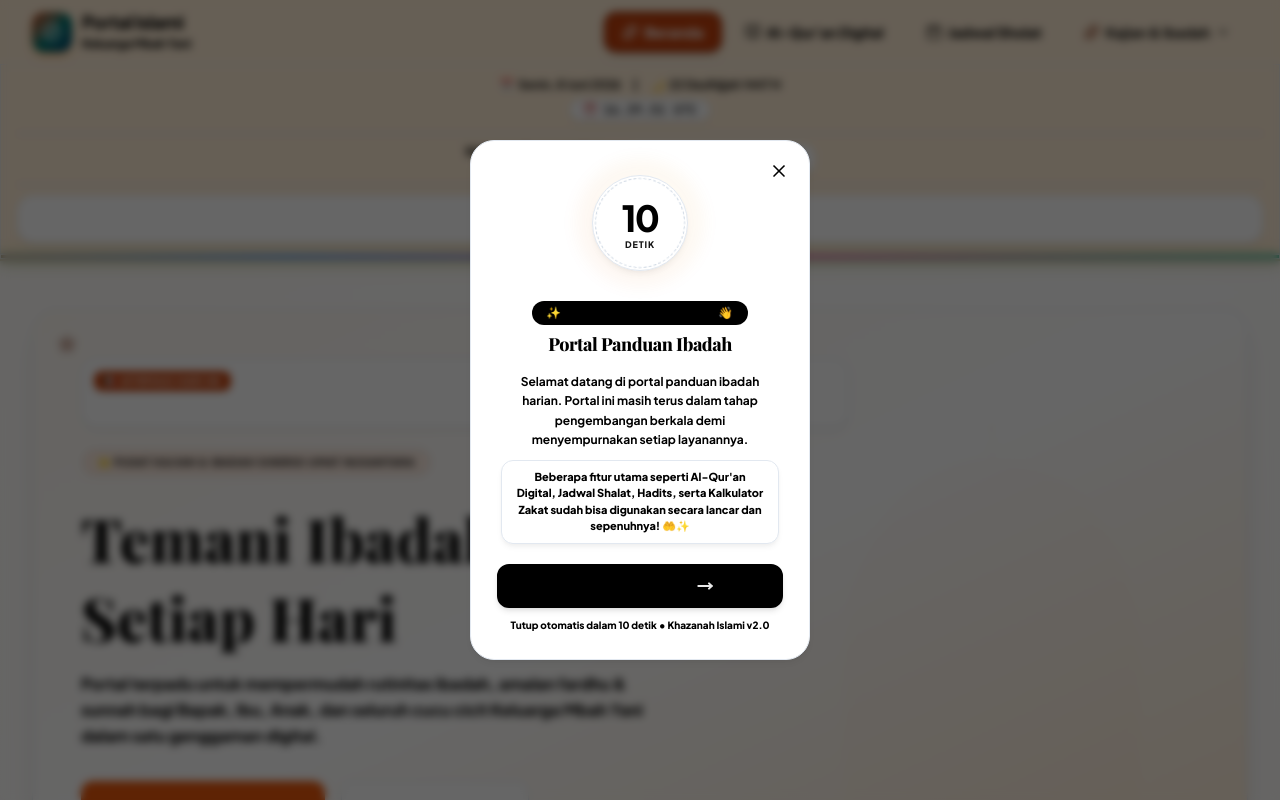
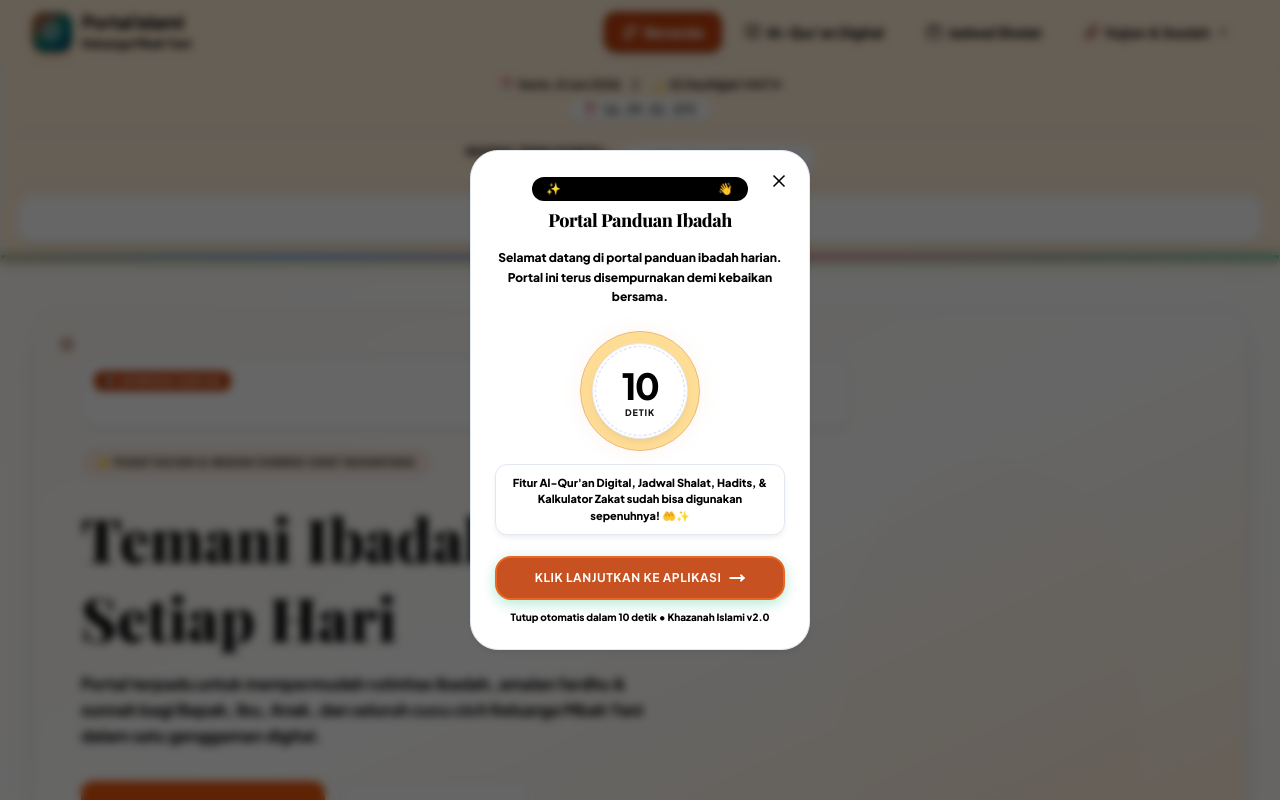
Before and after one commit to suryaprismaaa-bot/mbahyani, a React (Vite) app: page / in a window 1280 px wide. Shown: the top 800 px of the page. Built offline with nearby package versions, Linux system fonts and the light colour scheme; a web font is replaced by a local one.

Commit message:
feat(ui): add animated glow effect to modal card
Enhance the visual appeal of the dev modal by adding an infinite blinking border and box-shadow animation, and adjust card styling for improved aesthetics.

```diff
--- a/src/App.tsx
+++ b/src/App.tsx
@@ -944,13 +944,30 @@ export default function App() {
               className="absolute inset-0 bg-slate-900/60 backdrop-blur-xs"
             />
 
-            {/* Glowing minimalist modal card */}
+            {/* Glowing minimalist modal card that blinks/glows keyframes */}
             <motion.div
               initial={{ opacity: 0, scale: 0.95, y: 40 }}
-              animate={{ opacity: 1, scale: 1, y: 0 }}
+              animate={{
+                opacity: 1,
+                scale: 1,
+                y: 0,
+                borderColor: ["#020617", "#f59e0b", "#10b981", "#020617"],
+                boxShadow: [
+                  "0 25px 60px -15px rgba(0,0,0,0.18)",
+                  "0 0 35px rgba(245, 158, 11, 0.45)",
+                  "0 0 35px rgba(16, 185, 129, 0.45)",
+                  "0 25px 60px -15px rgba(0,0,0,0.18)"
+                ]
+              }}
               exit={{ opacity: 0, scale: 0.95, y: 30 }}
-              transition={{ type: "spring", damping: 30, stiffness: 350 }}
-              className="relative w-full max-w-[340px] bg-white border-2 border-slate-950 rounded-[24px] p-6.5 shadow-[0_25px_60px_-15px_rgba(0,0,0,0.18)] overflow-hidden text-center z-130 flex flex-col justify-between"
+              transition={{
+                type: "spring",
+                damping: 30,
+                stiffness: 350,
+                borderColor: { repeat: Infinity, duration: 2, ease: "easeInOut" },
+                boxShadow: { repeat: Infinity, duration: 2, ease: "easeInOut" }
+              }}
+              className="relative w-full max-w-[340px] bg-white border-4 rounded-[28px] p-6 overflow-hidden text-center z-130 flex flex-col justify-between min-h-[500px]"
             >
               {/* Top corner close button */}
               <button
@@ -966,10 +983,26 @@ export default function App() {
                 <X className="w-5 h-5 font-black" />
               </button>
 
-              {/* Large Animated Circular Countdown Timer Ring */}
-              <div className="relative w-28 h-28 mx-auto mb-5 flex items-center justify-center">
+              {/* Top Greeting Header */}
+              <div className="mb-3">
+                <span className="inline-flex items-center px-3.5 py-1 bg-slate-950 text-white font-extrabold text-xs uppercase tracking-widest rounded-full mb-2">
+                  ✨ Assalamu&apos;alaikum! 👋
+                </span>
+                <h3 className="font-serif font-black text-lg text-slate-950 tracking-tight leading-tight">
+                  Portal Panduan Ibadah
+                </h3>
+              </div>
+
+              {/* Message Header Paragraph */}
+              <p className="text-xs font-bold text-slate-700 leading-relaxed font-sans mb-3 text-center">
+                Selamat datang di portal panduan ibadah harian. Portal ini terus disempurnakan demi kebaikan bersama.
+              </p>
+
+              {/* Large Animated Circular Countdown Timer Ring placed in the MIDDLE of the popup */}
+              <div className="relative w-28 h-28 mx-auto my-3 flex items-center justify-center">
                 {/* External pulsing rings for visual feedback */}
-                <span className="absolute inset-0 bg-emerald-500/10 rounded-full animate-ping duration-1500 opacity-60"></span>
+                <span className="absolute inset-0 bg-emerald-500/15 rounded-full animate-ping duration-1500 opacity-60"></span>
+                <span className="absolute -inset-1 bg-amber-500/10 rounded-full animate-pulse opacity-50"></span>
                 <div className="absolute -inset-2 bg-gradient-to-tr from-emerald-500/10 to-amber-500/10 rounded-full blur-sm opacity-50 animate-pulse"></div>
 
                 {/* Solid Countdown Disk */}
@@ -991,40 +1024,25 @@ export default function App() {
                 </div>
               </div>
 
-              {/* Greeting Header */}
-              <div className="mb-4">
-                <span className="inline-flex items-center px-3.5 py-1 bg-slate-950 text-white font-extrabold text-xs uppercase tracking-widest rounded-full mb-2">
-                  ✨ Assalamu&apos;alaikum! 👋
-                </span>
-                <h3 className="font-serif font-black text-lg text-slate-950 tracking-tight leading-tight">
-                  Portal Panduan Ibadah
-                </h3>
+              {/* Feature info highlight box */}
+              <div className="bg-emerald-100/90 text-slate-950 font-black py-2.5 px-3 rounded-xl border-2 border-slate-950 text-[11px] leading-normal shadow-sm mb-4">
+                Fitur Al-Qur'an Digital, Jadwal Shalat, Hadits, & Kalkulator Zakat sudah bisa digunakan sepenuhnya! 🤲✨
               </div>
 
-              {/* Warm Message Body - highly compact & direct */}
-              <div className="space-y-2.5 text-xs text-slate-950 leading-relaxed font-sans mb-5 px-1 text-center">
-                <p className="font-black text-black">
-                  Selamat datang di portal panduan ibadah harian. Portal ini masih terus dalam tahap pengembangan berkala demi menyempurnakan setiap layanannya.
-                </p>
-                <div className="bg-emerald-100/90 text-slate-950 font-black py-2 px-3 rounded-xl border-2 border-slate-950 text-[11px] leading-normal shadow-sm">
-                  Beberapa fitur utama seperti Al-Qur'an Digital, Jadwal Shalat, Hadits, serta Kalkulator Zakat sudah bisa digunakan secara lancar dan sepenuhnya! 🤲✨
-                </div>
-              </div>
-
-              {/* Action Buttons: Tutup & Timer information */}
+              {/* Action Buttons with the requested "Klik Lanjutkan ke aplikasi" button */}
               <div className="space-y-2.5 w-full">
                 <button
-                  id="close-dev-modal"
+                  id="btn-lanjutkan-aplikasi"
                   onClick={() => {
                     try {
                       sessionStorage.setItem('portal_dev_alert_closed', 'true');
                     } catch (e) {}
                     setShowDevModal(false);
                   }}
-                  className="w-full py-3 px-5 bg-slate-950 hover:bg-slate-900 text-white font-black text-xs rounded-xl shadow-md active:scale-98 transition-all cursor-pointer flex items-center justify-center gap-2 border-2 border-slate-950"
+                  className="w-full py-3 px-5 bg-emerald-600 hover:bg-emerald-700 text-white font-black text-xs uppercase tracking-wider rounded-2xl shadow-[0_4px_14px_rgba(16,185,129,0.35)] active:scale-97 transition-all cursor-pointer flex items-center justify-center gap-2 border-2 border-emerald-500 animate-pulse"
                 >
-                  <span>Tutup Notifikasi ({modalTimeLeft}s)</span>
-                  <MoveRight className="w-4 h-4 animate-pulse stroke-[3px]" />
+                  <span>Klik Lanjutkan ke Aplikasi</span>
+                  <MoveRight className="w-4 h-4 stroke-[3px]" />
                 </button>
 
                 <div className="text-[10px] text-slate-950 text-center font-black">
```
